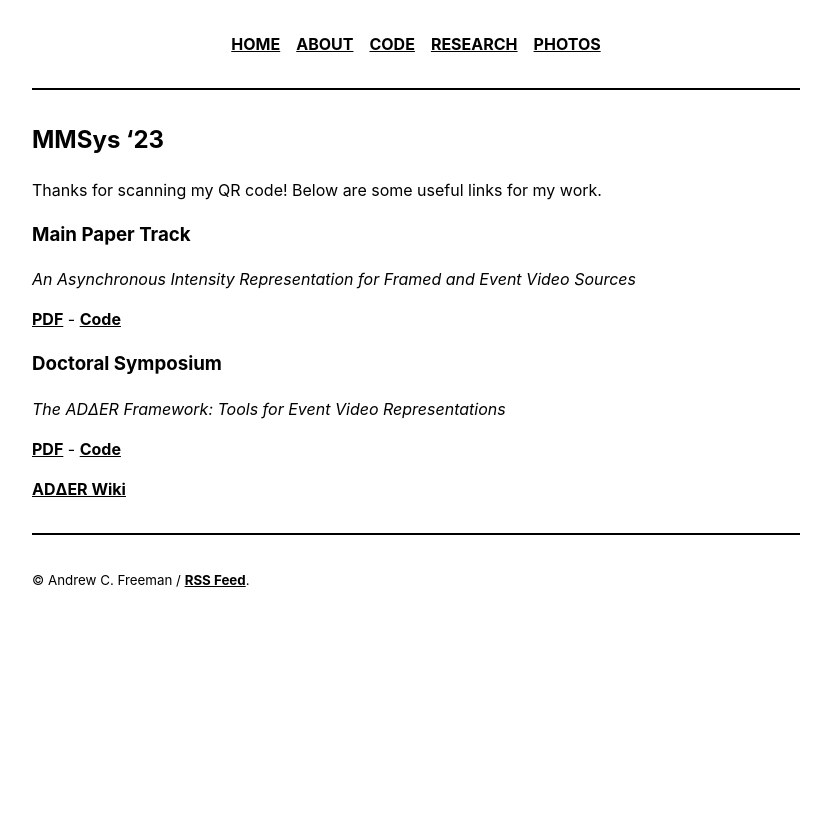
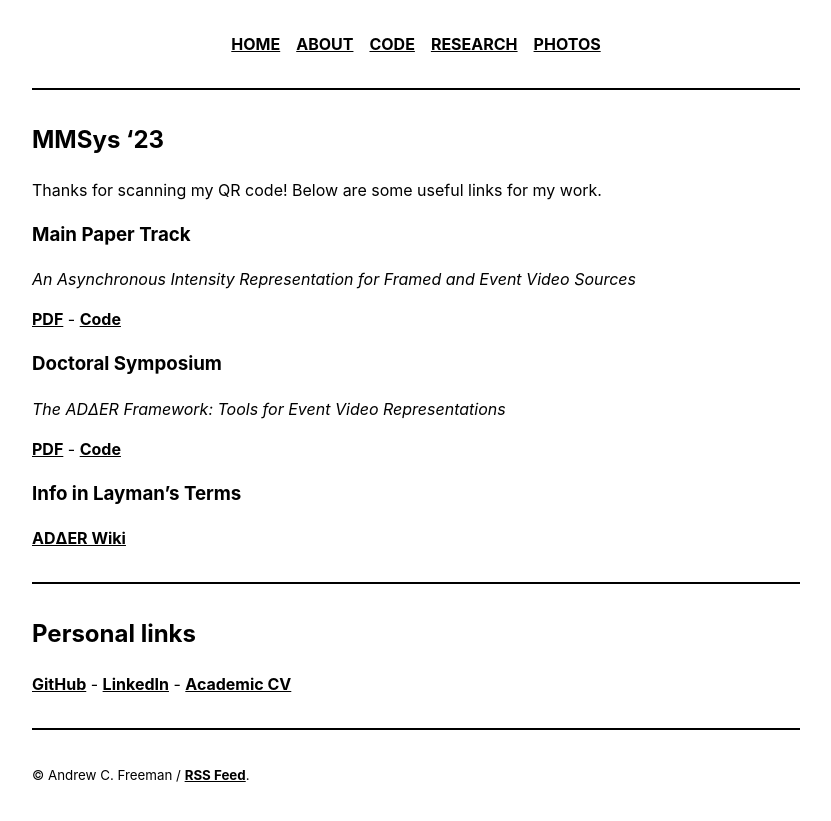
Before and after one commit to ac-freeman/acfreeman.github.io, a Jekyll site: the page built from _pages/mmsys23.md, in a window 1280 px wide. Shown: the top 821 px of the page, without its empty margins (224-1055 px from the left). Built offline with Jekyll 4.4.1, drawn with Linux system fonts in a browser that asks for light colours.

Commit message:
Add links

```diff
--- a/_pages/mmsys23.md
+++ b/_pages/mmsys23.md
@@ -43,4 +43,11 @@ Thanks for scanning my QR code! Below are some useful links for my work.
 
 [PDF](https://drive.google.com/file/d/1g414ntLWTZ4_bsmmE_EvRtgtPOhGqqcF/view?usp=share_link) - [Code](https://github.com/ac-freeman/adder-codec-rs)
 
+### Info in Layman's Terms
+
 [ADΔER Wiki](https://github.com/ac-freeman/adder-codec-rs/wiki)
+
+---
+# Personal links
+
+[GitHub](https://github.com/ac-freeman/) - [LinkedIn](https://linkedin.com/in/acfreeman) - [Academic CV](https://drive.google.com/file/d/1EoqKgkYMAMp1CfoeXBlxmkQXJbwdovkJ/view?usp=sharing)
```
Also changed, not shown: _pages/about.md (+1 -1 lines).
